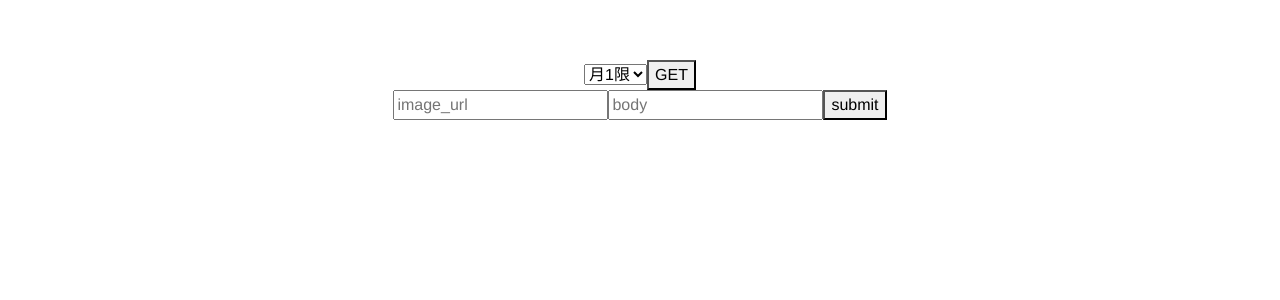
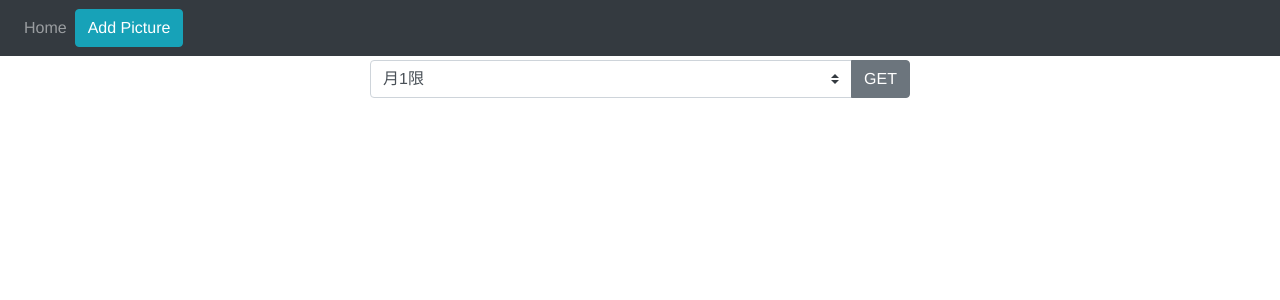
Before and after one commit to face0u0/TimeText, a Vue app: page /#/ in a window 1280 px wide. Shown: the top 300 px of the page. Built offline with nearby package versions, Linux system fonts and the light colour scheme.

Commit message:
view img

```diff
--- a/src/App.vue
+++ b/src/App.vue
@@ -1,20 +1,23 @@
 <template>
   <div id="app">
-<!--    <img src="./assets/logo.png">-->
-<!--    <router-link to="/">Home</router-link>-->
-    <router-view/>
+  <!--    <img src="./assets/logo.png">-->
+    <!--    <router-link to="/">Home</router-link>-->
+    <router-view />
   </div>
 </template>
 
 <script>
+import CreatePicture from './components/CreatePicture'
+import Header from './components/Header'
 export default {
-  name: 'App'
-}
+  name: "App",
+  components: {Header, CreatePicture}
+};
 </script>
 
 <style>
 #app {
-  font-family: 'Avenir', Helvetica, Arial, sans-serif;
+  font-family: "Avenir", Helvetica, Arial, sans-serif;
   -webkit-font-smoothing: antialiased;
   -moz-osx-font-smoothing: grayscale;
   text-align: center;
--- a/src/components/CreatePicture.vue
+++ b/src/components/CreatePicture.vue
@@ -1,12 +1,29 @@
 <template>
   <div>
-    <div>
+    <b-button v-b-modal.modal-1 variant="info">Add Picture</b-button>
+    <b-modal id="modal-1" title="Add new Image">
       <form>
-        <input v-model="createRequest['image_url']" type="text" placeholder="image_url" />
-        <input v-model="createRequest['body']" type="text" placeholder="body" />
-        <button type="submit" v-on:click="sendData">submit</button>
+        <input
+          class="form-control mt-2"
+          v-model="createRequest['image_url']"
+          type="text"
+          placeholder="image_url"
+        />
+        <input
+          class="form-control mt-2"
+          v-model="createRequest['body']"
+          type="text"
+          placeholder="body"
+        />
+        <button
+          class="btn btn-primary mt-2"
+          type="submit"
+          v-on:click="sendData"
+        >
+          submit
+        </button>
       </form>
-    </div>
+    </b-modal>
   </div>
 </template>
 
@@ -27,24 +44,22 @@ export default {
   },
   methods: {
     sendData: function() {
-      this.createRequest['class_time'] = Math.round( (new Date()).getTime() / 1000 )
-      console.log(parseInt(new Date()))
+      this.createRequest["class_time"] = Math.round(
+        new Date().getTime() / 1000
+      );
+      console.log(parseInt(new Date()));
       axios
         .post(
           "https://util-api-face.herokuapp.com/clspict/class_contents?user_name=" +
             this.username,
           this.createRequest
         )
-        .then(
-          function(response) {
-            console.log(response);
-          }
-        )
-        .catch(
-          function(reason) {
-            console.log(reason);
-          }
-        );
+        .then(function(response) {
+          console.log(response);
+        })
+        .catch(function(reason) {
+          console.log(reason);
+        });
     }
   }
 };
--- /dev/null
+++ b/src/components/Header.vue
@@ -0,0 +1,9 @@
+<template>
+<p></p>
+</template>
+
+<script>
+export default {
+  name: "Header"
+};
+</script>
--- a/src/components/PictureList.vue
+++ b/src/components/PictureList.vue
@@ -1,13 +1,43 @@
 <template>
   <div>
-    <select v-model="search">
-      <option v-bind:key="i" v-for="(l, i) in classtimelist" v-bind:value="i">
-        {{ l }}
-      </option>
-    </select>
-    <button v-on:click="getPictureList">GET</button>
-    <div v-bind:key="p['id']" v-for="p in pictureList">
-      <img :src="p['image_url']" />
+    <div class="row">
+      <div class="col-10 offset-1 col-md-6 offset-md-3">
+        <b-input-group>
+          <b-form-select v-model="search">
+            <option
+              v-bind:key="i"
+              v-for="(l, i) in classtimelist"
+              v-bind:value="i"
+            >
+              {{ l }}
+            </option>
+          </b-form-select>
+          <b-input-group-append>
+            <b-button v-on:click="getPictureList">GET</b-button>
+          </b-input-group-append>
+        </b-input-group>
+      </div>
+    </div>
+
+    <div class="row">
+      <div v-bind:key="p['id']" v-for="p in pictureList" class="col-12 col-sm-6 col-md-4">
+        <div class="h-100">
+          <a :href="p['image_url']">
+            <b-card
+              :img-src="p['image_url']"
+              img-alt="Image"
+              img-top
+              tag="article"
+              style="max-width: 20rem;"
+              class="mt-2"
+            >
+              <b-card-text class="text-muted">
+                {{ p["body"] }}
+              </b-card-text>
+            </b-card>
+          </a>
+        </div>
+      </div>
     </div>
   </div>
 </template>
@@ -49,7 +79,7 @@ export default {
         .then(
           function(response) {
             this.pictureList = response.data;
-            console.log(this.pictureList)
+            console.log(this.pictureList);
           }.bind(this)
         )
         .catch(function(reason) {
--- a/src/main.js
+++ b/src/main.js
@@ -5,7 +5,9 @@ import App from './App'
 import router from './router'
 // eslint-disable-next-line no-unused-vars
 import axios from 'axios'
+import BootstrapVue from 'bootstrap-vue'
 
+Vue.use(BootstrapVue)
 Vue.config.productionTip = false
 
 /* eslint-disable no-new */
--- a/src/pages/Home.vue
+++ b/src/pages/Home.vue
@@ -1,8 +1,15 @@
 <template>
-  <div id="home">
+  <div id="home" class="container">
+    <b-navbar type="dark" variant="dark" fixed="top">
+      <b-navbar-nav>
+        <b-nav-item href="/">Home</b-nav-item>
+      </b-navbar-nav>
+      <create-picture></create-picture>
+    </b-navbar>
+
     <div>
       <picture-list></picture-list>
-      <create-picture></create-picture>
+<!--      <create-picture></create-picture>-->
     </div>
   </div>
 </template>
```
